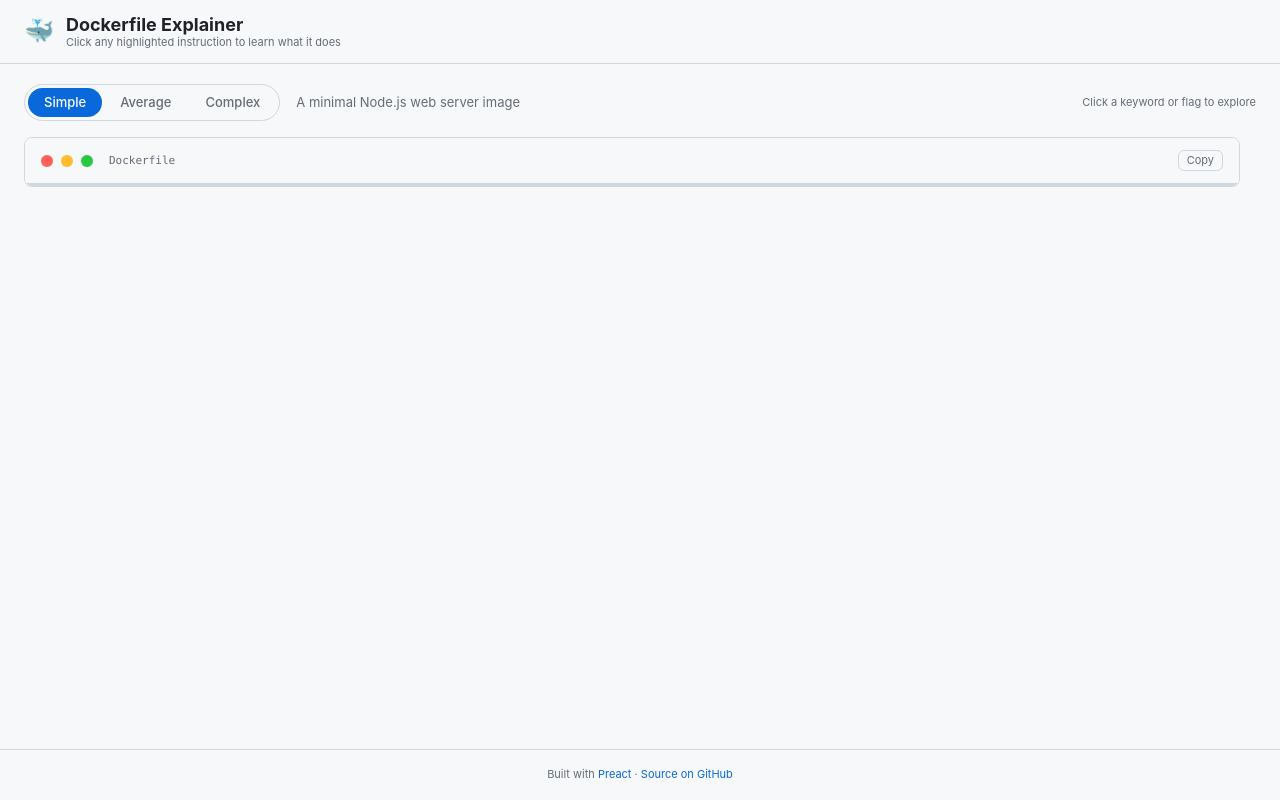
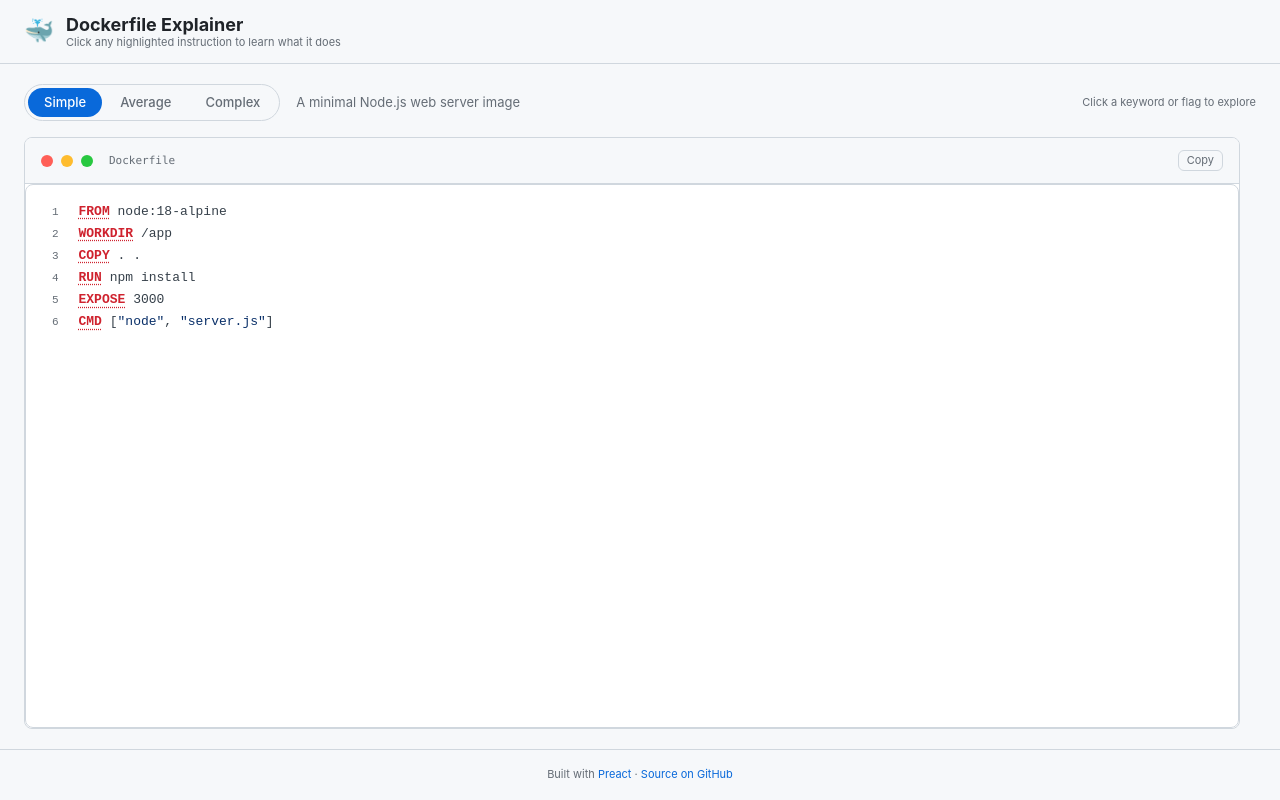
Before and after one commit to abraham/dockerfile-pub, a Preact app in the folder web/: page / in a window 1280 px wide. Built offline with nearby package versions, Linux system fonts and the light colour scheme.

Commit message:
Fix Dockerfile viewer clientHeight: replace min-height with height chain for proper flex layout

```diff
--- a/web/src/App.module.css
+++ b/web/src/App.module.css
@@ -1,7 +1,7 @@
 .app {
   display: flex;
   flex-direction: column;
-  min-height: 100dvh;
+  height: 100dvh;
 }
 
 /* ── Header ── */
@@ -50,6 +50,7 @@
 /* ── Main ── */
 .main {
   flex: 1;
+  min-height: 0;
   display: flex;
   flex-direction: column;
   gap: var(--sp-4);
@@ -95,8 +96,7 @@
   gap: var(--sp-4);
   flex: 1;
   min-height: 0;
-  align-items: flex-start;
-  height: calc(max(100vh, 100dvh) - var(--header-height) - 80px - var(--sp-8));
+  align-items: stretch;
 }
 
 .workspacePanelOpen .viewerSection {
@@ -108,7 +108,6 @@
   min-width: 0;
   display: flex;
   flex-direction: column;
-  height: 100%;
   border-radius: var(--r-lg);
   overflow: hidden;
   border: 1px solid var(--c-border);
@@ -174,8 +173,14 @@
 
 /* ── Responsive ── */
 @media (max-width: 768px) {
+  .app {
+    height: auto;
+    min-height: 100dvh;
+  }
+
   .main {
     padding: var(--sp-4) var(--sp-3);
+    min-height: 0;
   }
 
   .toolbar {
```
